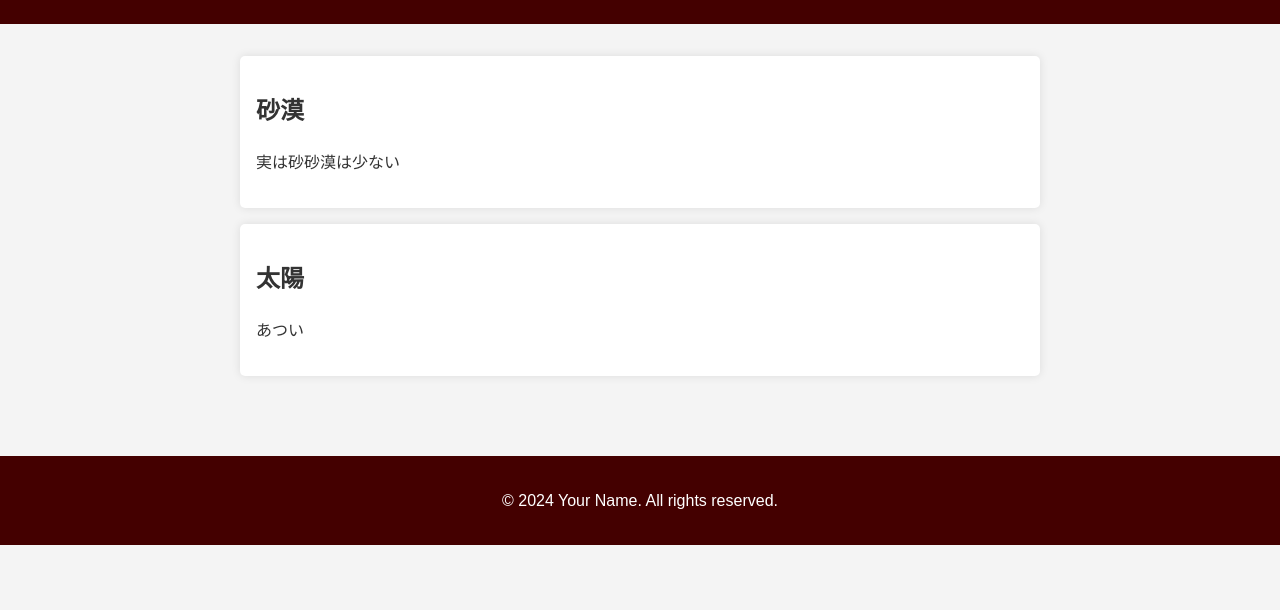
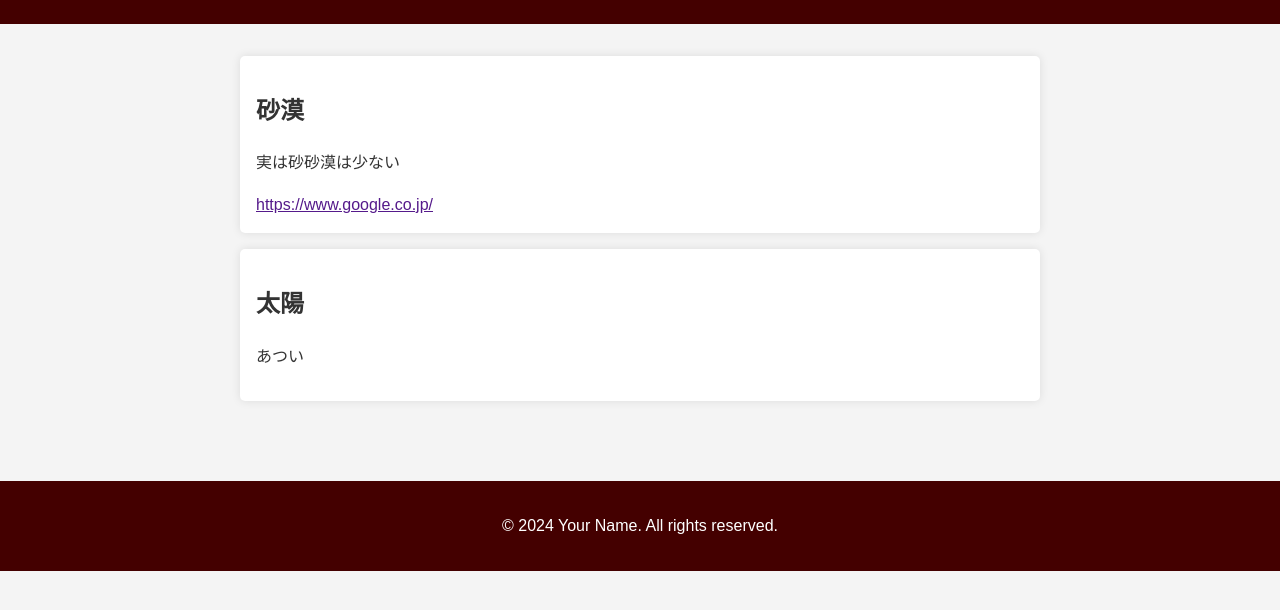
Before and after one commit to yorushiki/test, a plain HTML site: page index.html in a window 1280 px wide. Shown: the part 102-712 px from the top of the page. Drawn offline with Linux system fonts and the light colour scheme.

Commit message:
Update index.html

```diff
--- a/index.html
+++ b/index.html
@@ -61,6 +61,7 @@
         <section class="item">
             <h2>砂漠</h2>
             <p>実は砂砂漠は少ない</p>
+            <a href>https://www.google.co.jp/</a>
         </section>
 
         <section class="item">
```
